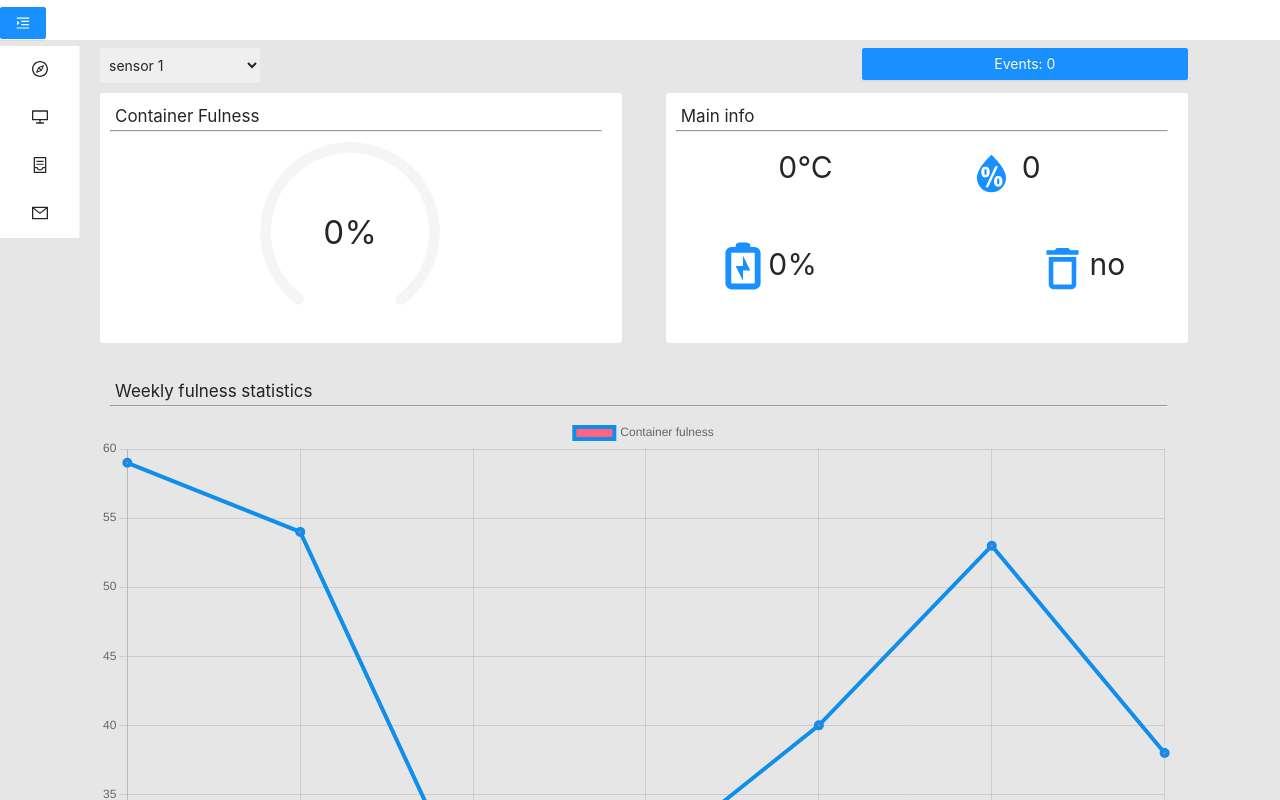
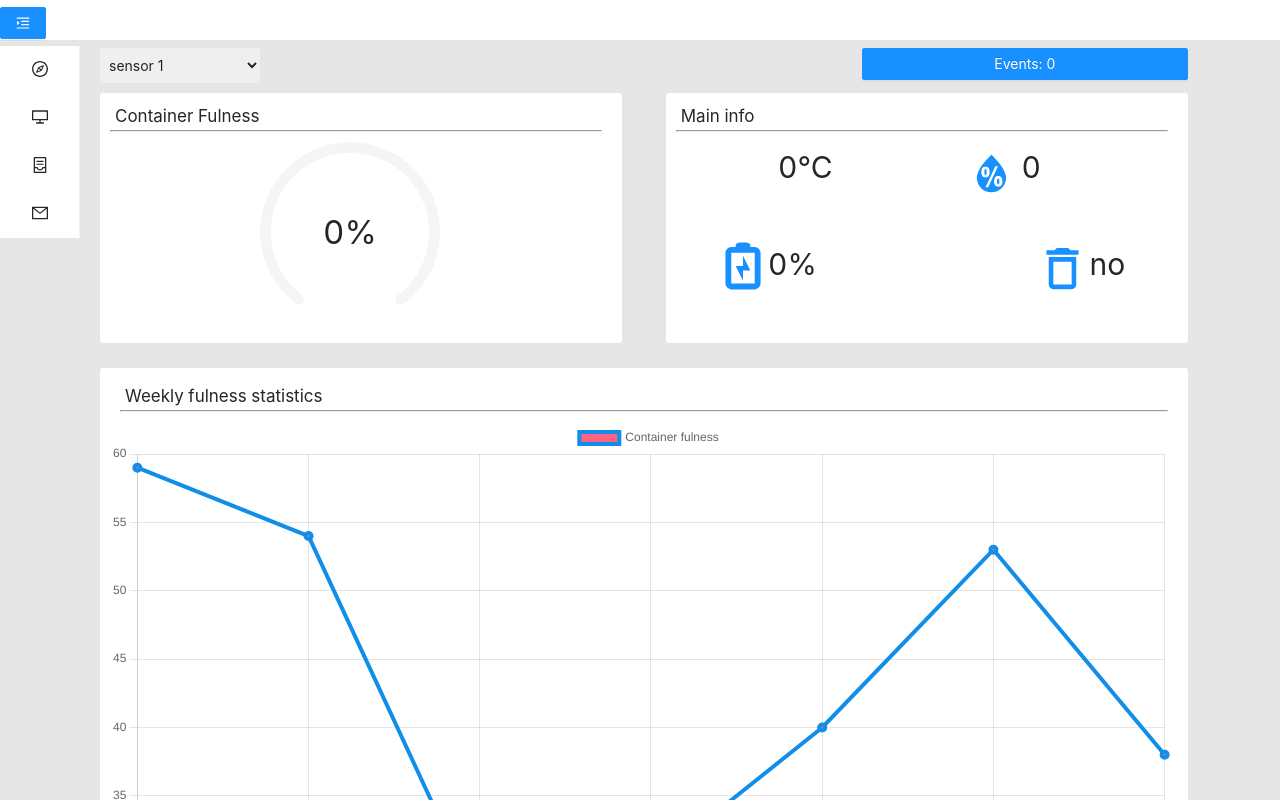
Before and after one commit to kSahatova/CC-VUB-dashboard, a React (Create React App) app: page / in a window 1280 px wide. Shown: the top 800 px of the page. Built offline with nearby package versions, Linux system fonts and the light colour scheme; some icons are missing; what mqtt would draw is missing.

Commit message:
Update components.css

```diff
--- a/src/components/components.css
+++ b/src/components/components.css
@@ -14,7 +14,7 @@
     padding: 0px 5px
 }
 
-.chartBlock{
+.chart{
     position: relative;
     background-color: white;
     width: 100%;
```
